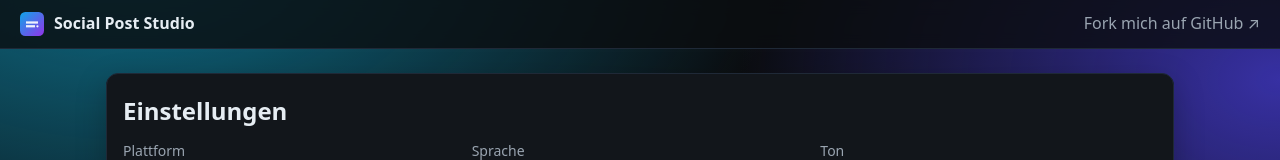
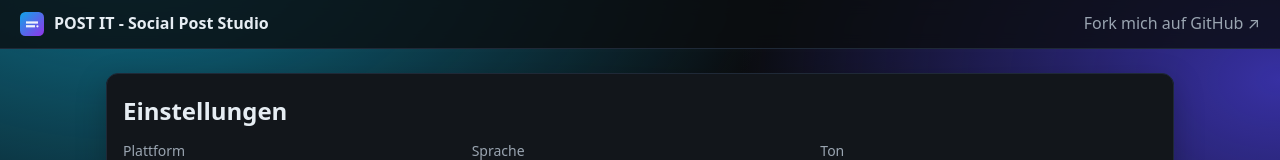
Before and after one commit to AlliDeeaz/POST-iT, a plain HTML site: page index.html in a window 1280 px wide. Shown: the top 160 px of the page. Drawn offline with Linux system fonts and the light colour scheme.

Commit message:
Update index.html

```diff
--- a/index.html
+++ b/index.html
@@ -11,7 +11,7 @@
   <header class="topbar">
     <div class="brand">
       <img src="assets/logo.svg" alt="" width="24" height="24" />
-      <strong>Social Post Studio</strong>
+      <strong>POST IT - Social Post Studio</strong>
     </div>
     <nav class="links">
       <a href="https://github.com/new" target="_blank" rel="noopener">Fork mich auf GitHub ↗</a>
```
